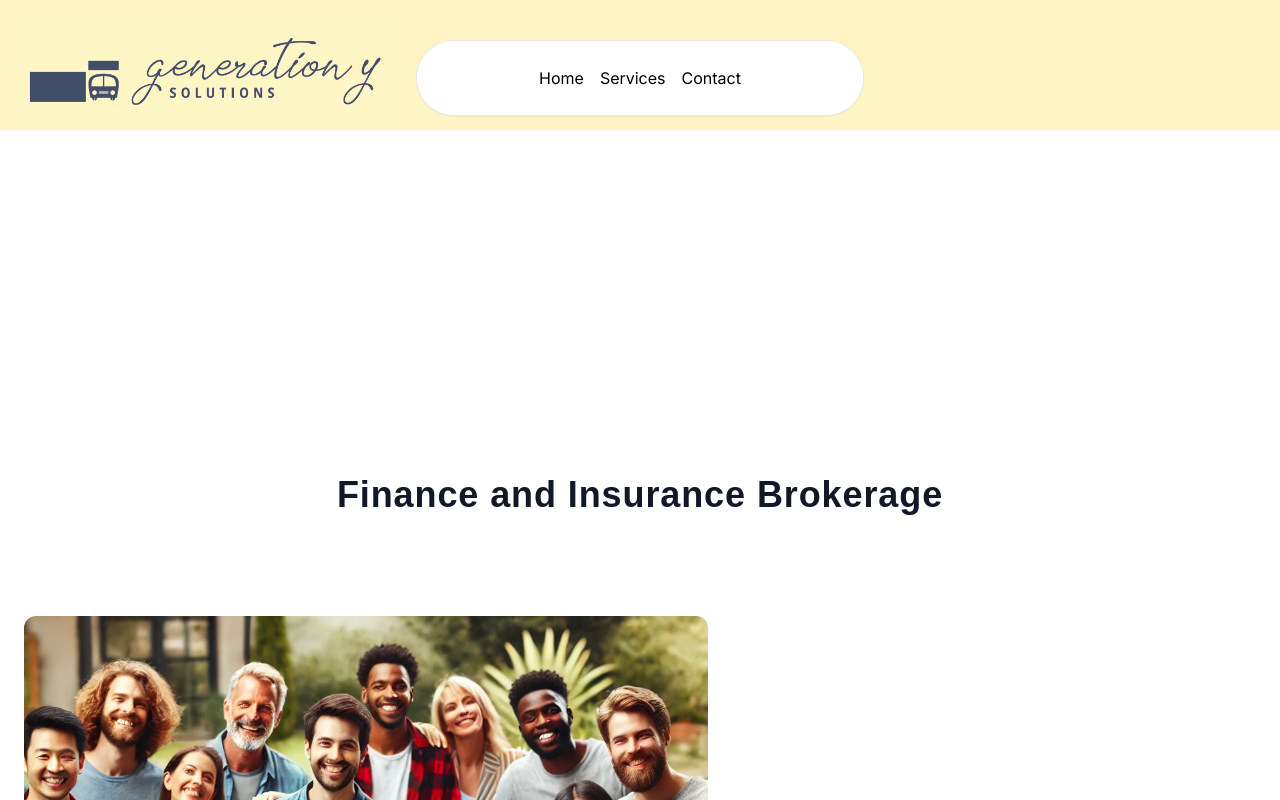
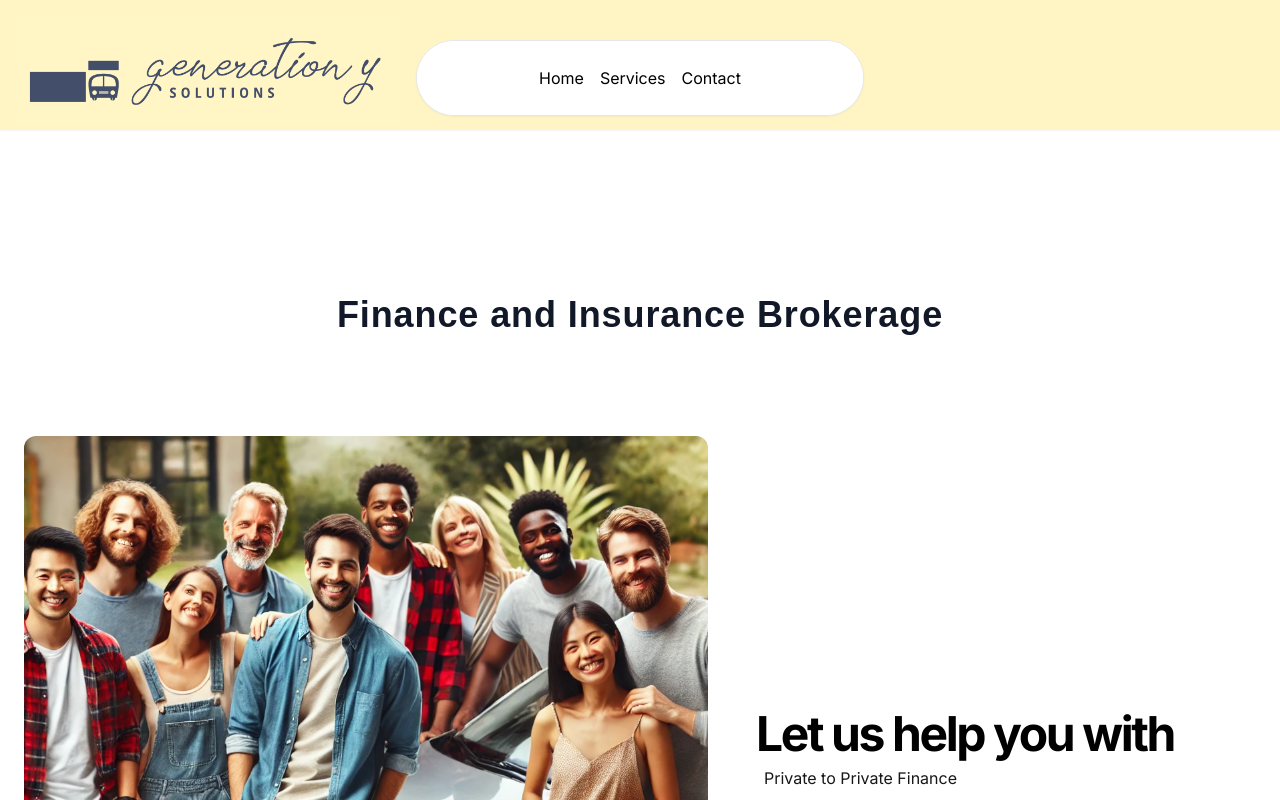
Before and after one commit to eugeneH1/generation_y, a Next.js app: page / in a window 1280 px wide. Shown: the top 800 px of the page. Built offline with nearby package versions, Linux system fonts and the light colour scheme.

Commit message:
added referral picture remove top padding on home page

```diff
--- a/app/page.tsx
+++ b/app/page.tsx
@@ -4,7 +4,7 @@ import Features from "./components/features";
 
 export default function Home() {
   return (
-   <main className="pt-[180px]">
+   <main>
     <Hero />
     <Features />
    </main>
--- a/app/referral/page.tsx
+++ b/app/referral/page.tsx
@@ -19,7 +19,7 @@ const ReferralPage: React.FC = () => {
           </div>
           <div className="w-full md:w-1/2 order-1 md:order-2">
             <Image
-              src="/referral.webp"
+              src="/referral.png"
               alt="Referral Program"
               width={600}
               height={400}
```
Also changed, not shown: public/referral.png (added), public/referral.webp (deleted).
